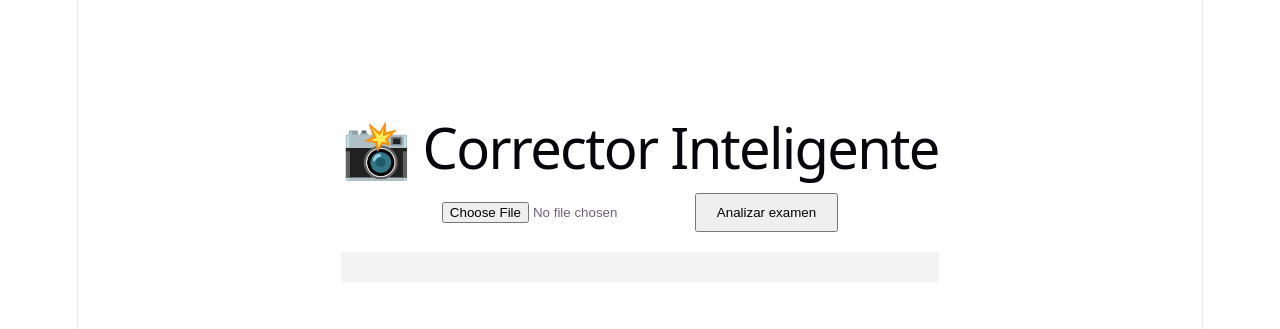
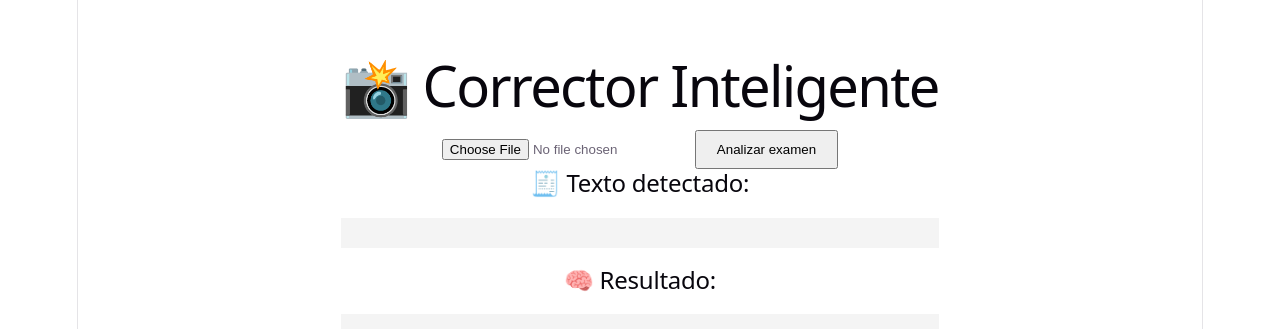
Before and after one commit to Deika79/IAcorrector, a React app in the folder frontend/: page / in a window 1280 px wide. Shown: the part 199-528 px from the top of the page. Built offline with nearby package versions, Linux system fonts and the light colour scheme; the HTML template or start-up script is replaced by a standard one.

Commit message:
feat: mostrar texto detectado por OCR

```diff
--- a/frontend/src/App.jsx
+++ b/frontend/src/App.jsx
@@ -5,6 +5,7 @@ import "./App.css";
 function App() {
   const [file, setFile] = useState(null);
   const [resultado, setResultado] = useState("");
+  const [textoDetectado, setTextoDetectado] = useState("");
   const [loading, setLoading] = useState(false);
 
   const subirImagen = async () => {
@@ -20,7 +21,9 @@ function App() {
         "http://localhost:3001/analizar-examen",
         formData
       );
+
       setResultado(res.data.resultado);
+      setTextoDetectado(res.data.textoDetectado);
     } catch (error) {
       setResultado("Error al analizar");
     }
@@ -42,6 +45,10 @@ function App() {
         {loading ? "Analizando..." : "Analizar examen"}
       </button>
 
+      <h2>🧾 Texto detectado:</h2>
+      <pre>{textoDetectado}</pre>
+
+      <h2>🧠 Resultado:</h2>
       <pre>{resultado}</pre>
     </div>
   );
```
